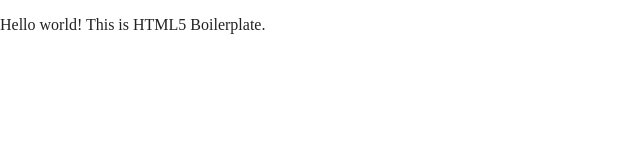
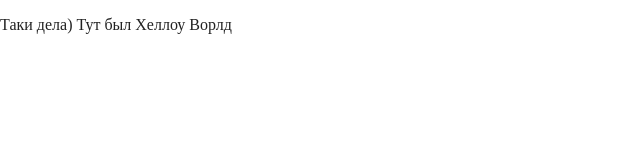
Before and after one commit to Valerkaa/Lessons, a website built with Parcel: page index.html in a window 1280 px wide. Shown: the full height of the page, 0-640 px from the left. Built offline with nearby package versions, Linux system fonts and the light colour scheme.

Commit message:
Lesson 1 - зміни

```diff
--- a/index.html
+++ b/index.html
@@ -19,7 +19,7 @@
 
 <body>
 
-  <p>Hello world! This is HTML5 Boilerplate.</p>
+  <p>Таки дела) Тут был Хеллоу Ворлд </p>
   <script src="js/vendor/modernizr-3.11.2.min.js"></script>
   <script src="js/plugins.js"></script>
   <script src="js/main.js"></script>
```
